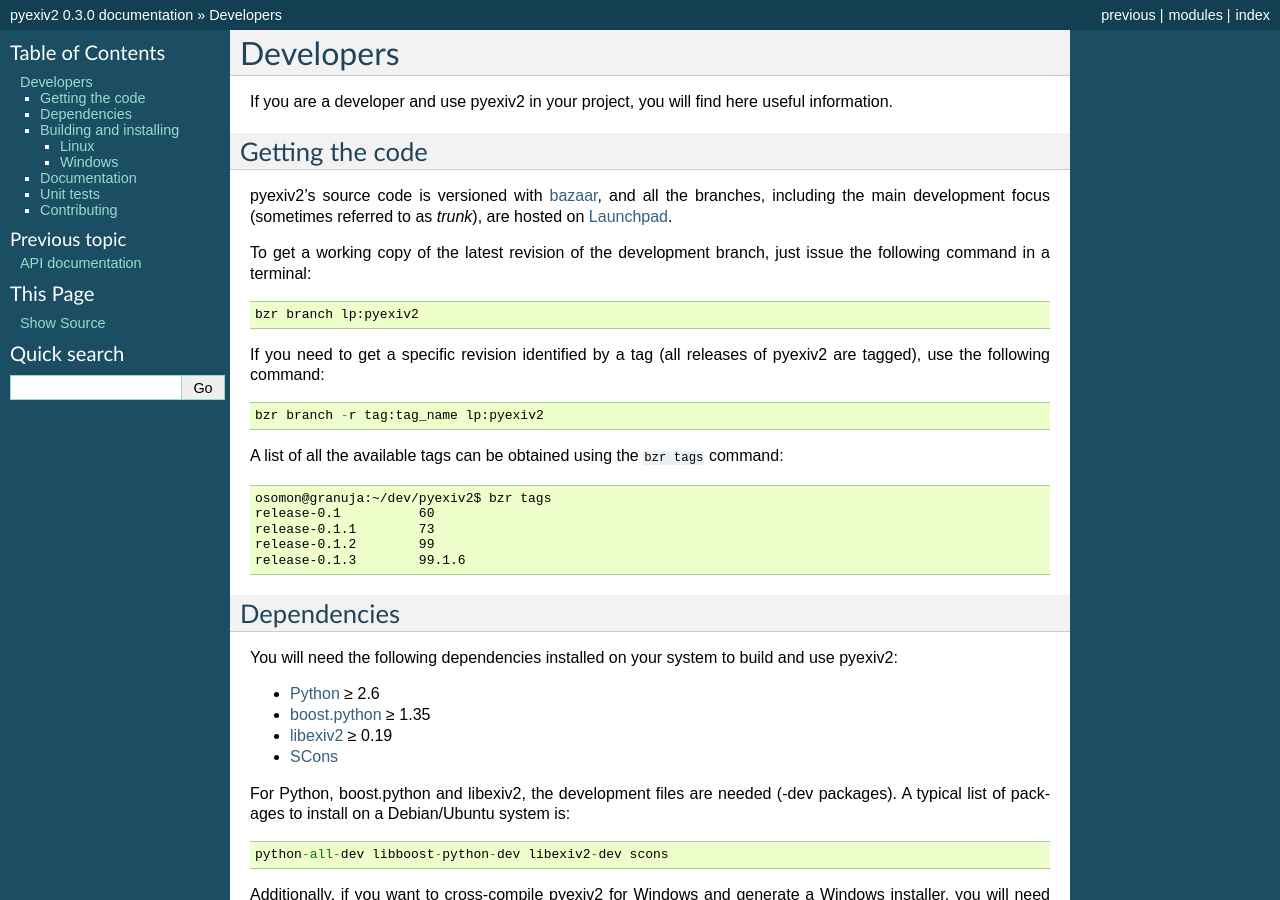
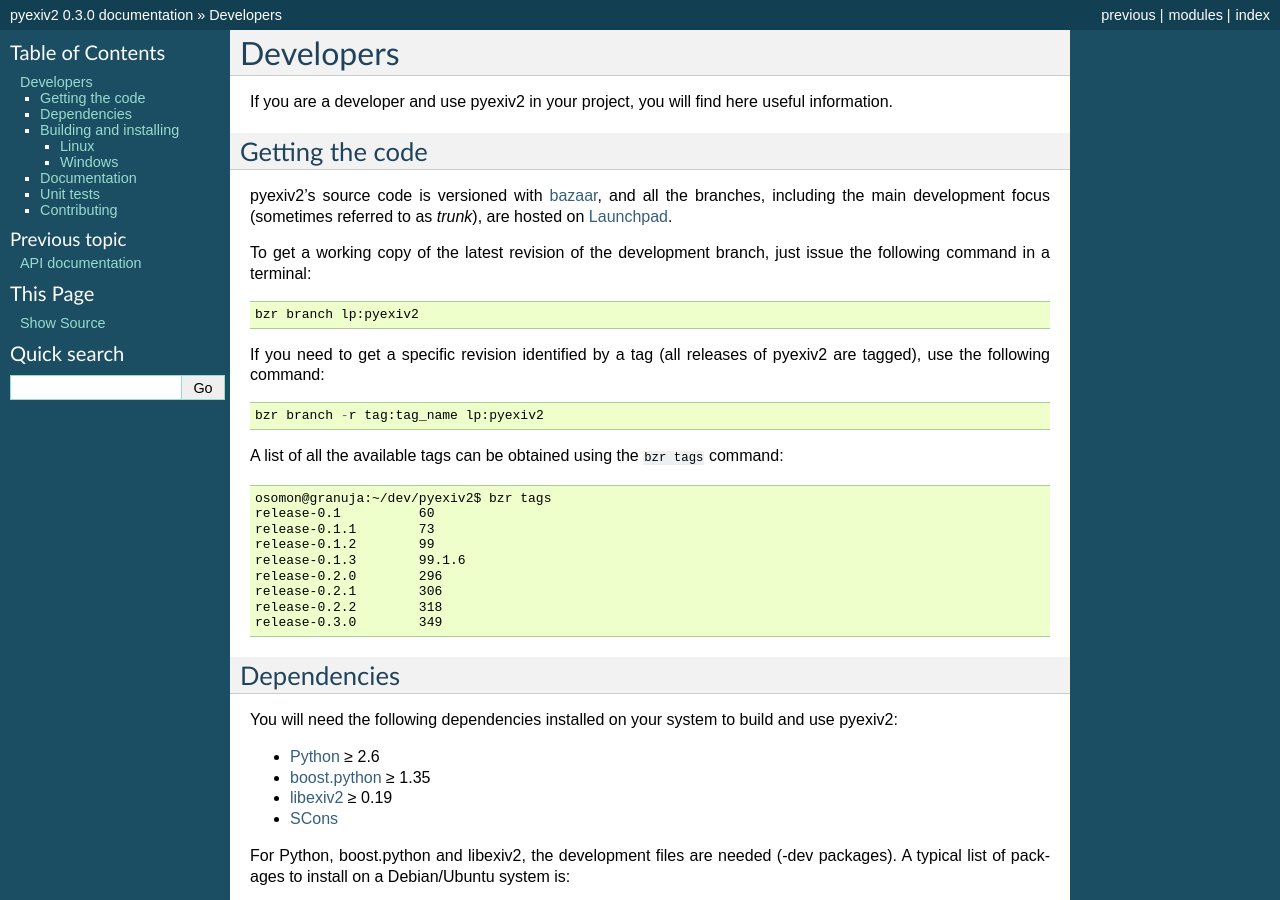
Before and after one commit to hobson/pyexiv2, a Sphinx documentation site: the page built from doc/developers.rst, in a window 1280 px wide and 900 px high. Built offline with Sphinx 7.4.7, drawn with Linux system fonts in a browser that asks for light colours.

Commit message:
Updated the list of tags in the developers’ documentation.

```diff
--- a/doc/developers.rst
+++ b/doc/developers.rst
@@ -30,6 +30,10 @@
   release-0.1.1        73
   release-0.1.2        99
   release-0.1.3        99.1.6
+  release-0.2.0        296
+  release-0.2.1        306
+  release-0.2.2        318
+  release-0.3.0        349
 
 Dependencies
 ############
```
